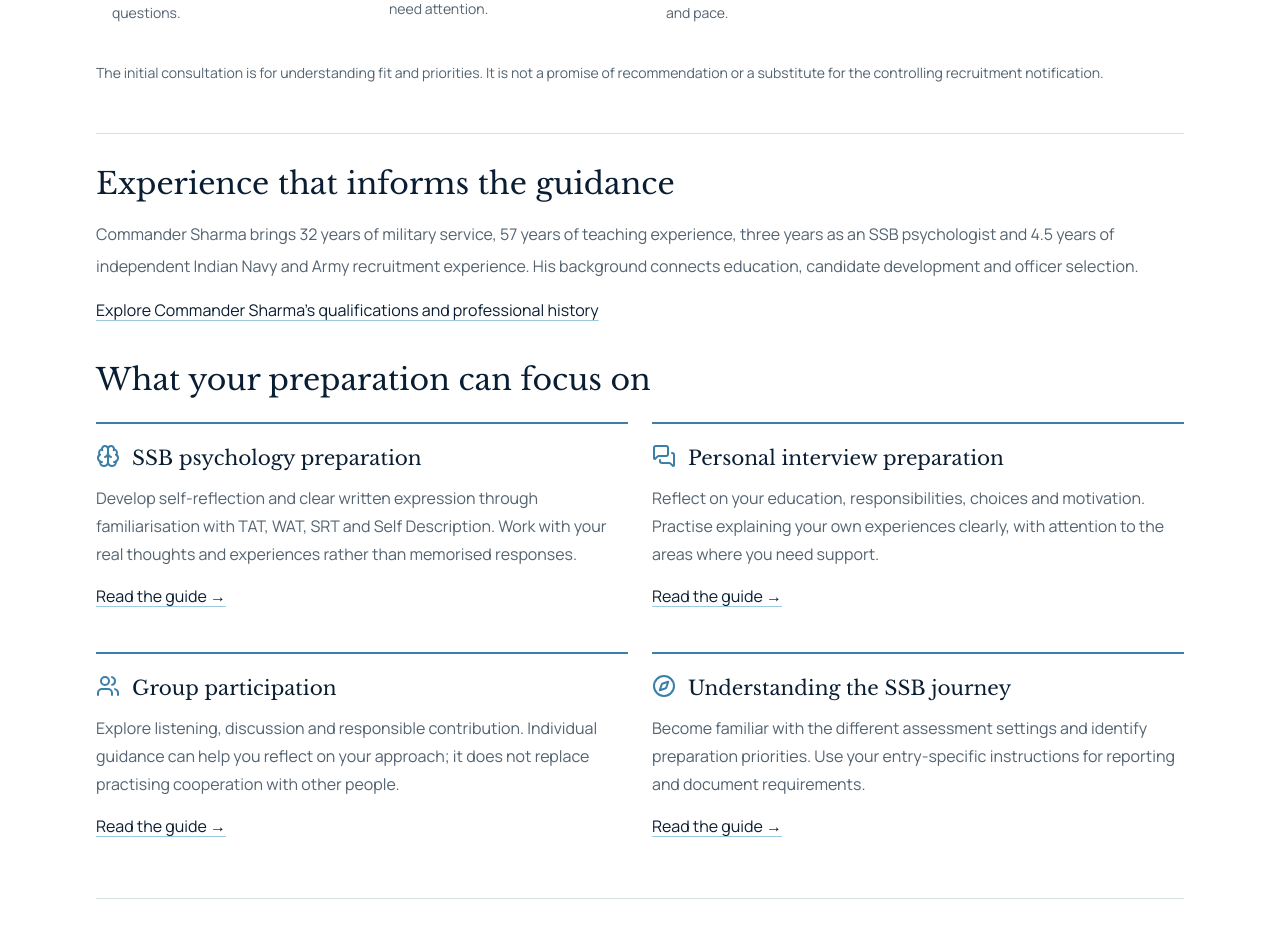
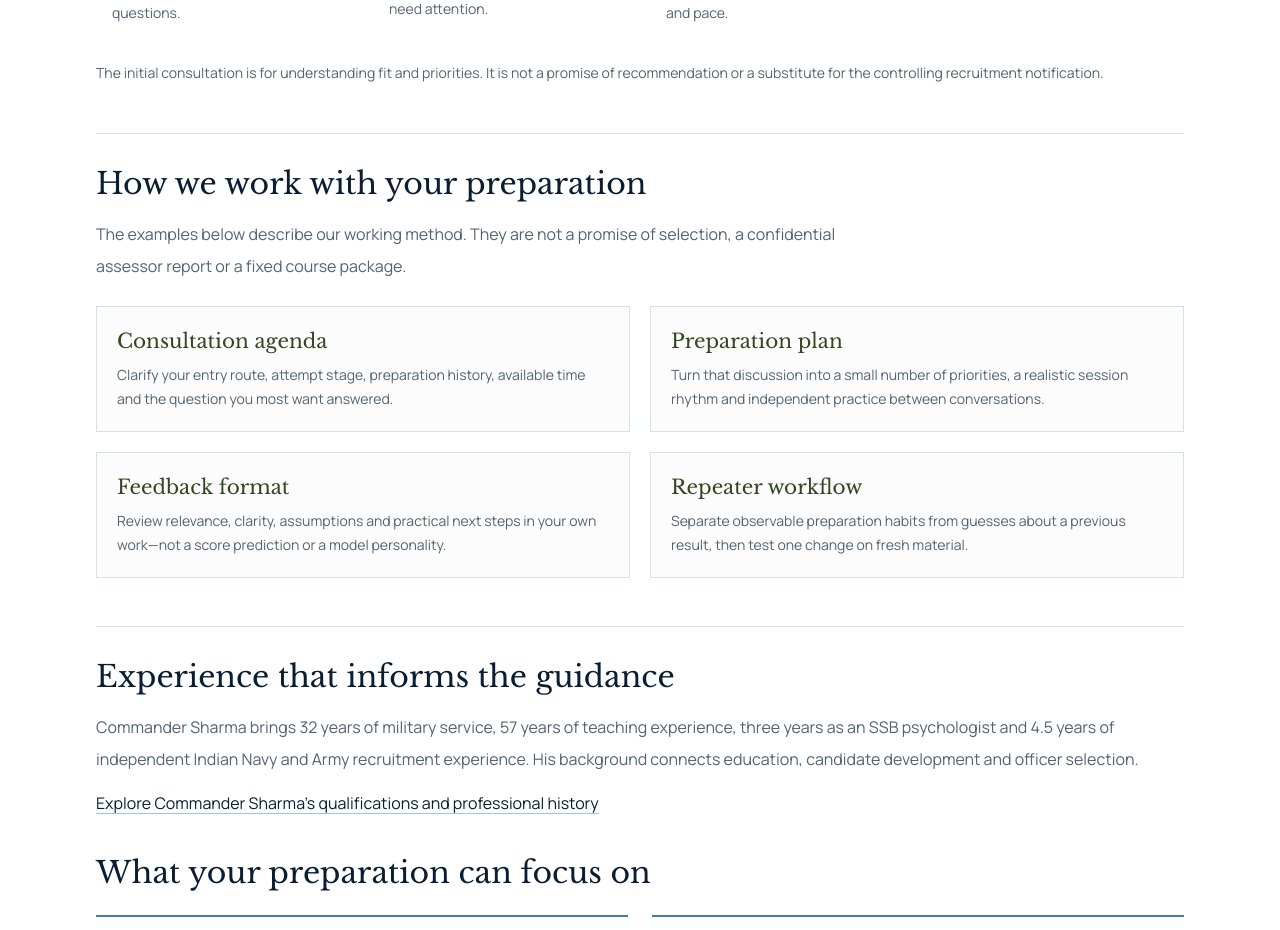
Before and after one commit to 247vks/MarchAheadAcademy, a Next.js app: page /ssb-coaching in a window 1280 px wide. Shown: the part 1504-2434 px from the top of the page. Built offline with nearby package versions, Linux system fonts and the light colour scheme; no server answers.

Commit message:
Add transparent coaching process evidence

```diff
--- a/app/ssb-coaching/page.tsx
+++ b/app/ssb-coaching/page.tsx
@@ -170,6 +170,24 @@ export default function Page() {
           <p className="mt-5 text-sm leading-6 text-[#536371]">The initial consultation is for understanding fit and priorities. It is not a promise of recommendation or a substitute for the controlling recruitment notification.</p>
         </section>
 
+        <section className="mt-12 border-t border-[#d8e1dd] pt-8" aria-labelledby="how-we-work">
+          <h2 id="how-we-work" className="font-heading text-3xl">How we work with your preparation</h2>
+          <p className="mt-4 max-w-3xl leading-8 text-[#536371]">The examples below describe our working method. They are not a promise of selection, a confidential assessor report or a fixed course package.</p>
+          <div className="mt-6 grid gap-5 sm:grid-cols-2">
+            {[
+              ['Consultation agenda', 'Clarify your entry route, attempt stage, preparation history, available time and the question you most want answered.'],
+              ['Preparation plan', 'Turn that discussion into a small number of priorities, a realistic session rhythm and independent practice between conversations.'],
+              ['Feedback format', 'Review relevance, clarity, assumptions and practical next steps in your own work—not a score prediction or a model personality.'],
+              ['Repeater workflow', 'Separate observable preparation habits from guesses about a previous result, then test one change on fresh material.'],
+            ].map(([heading, copy]) => (
+              <article key={heading} className="border border-[#d8e1dd] bg-[#fbfcfb] p-5">
+                <h3 className="font-heading text-xl text-[#30471f]">{heading}</h3>
+                <p className="mt-2 text-sm leading-6 text-[#536371]">{copy}</p>
+              </article>
+            ))}
+          </div>
+        </section>
+
         <section className="mt-12 border-t border-[#d8e1dd] pt-8">
           <h2 className="font-heading text-3xl">
             Experience that informs the guidance
```
